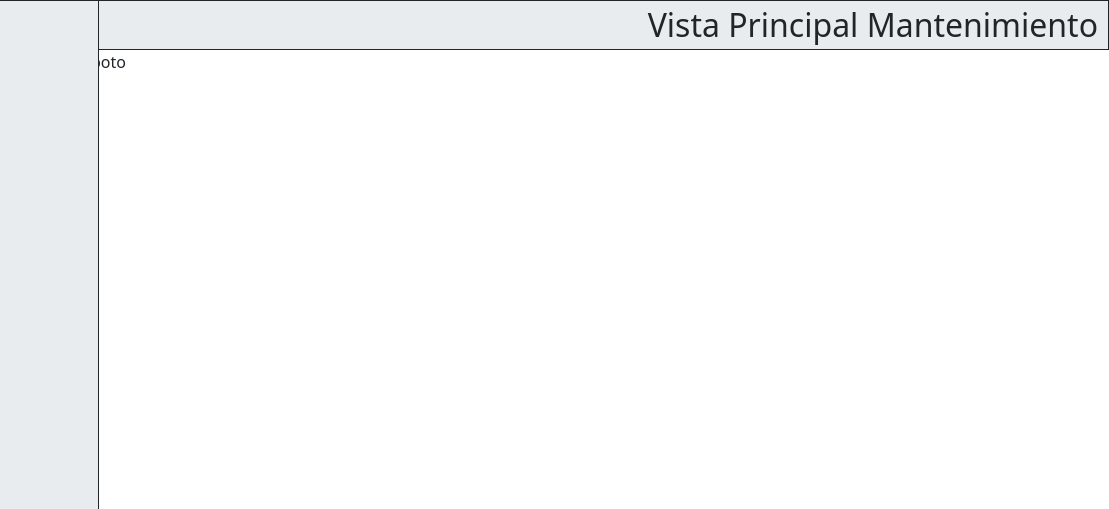
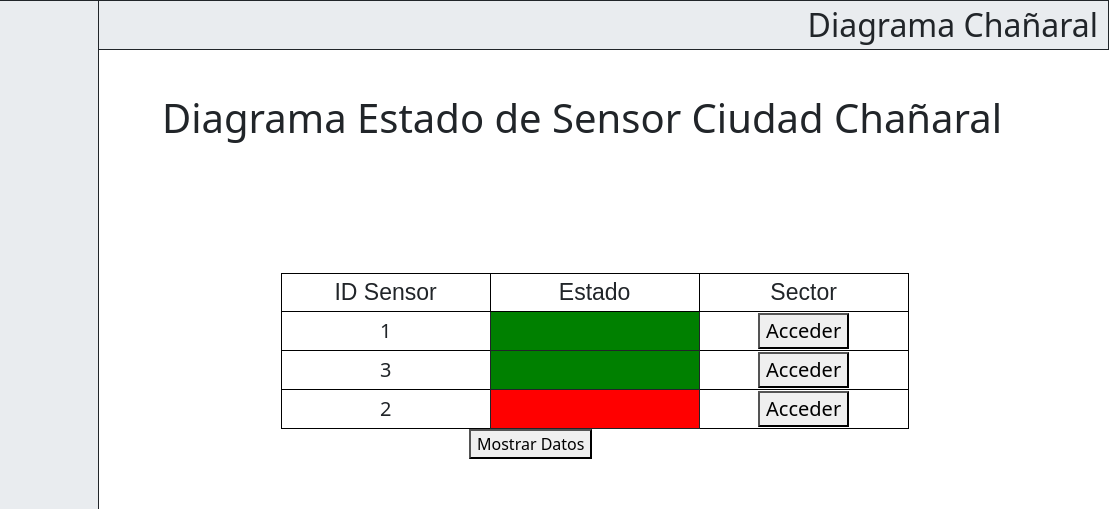
Before and after one commit to DanDie30/PlataformaNuevaAtacama, a website: page pages/DiagramaChanaral.html in a window 1280 px wide. Shown: the top 509 px of the page, 171-1280 px from the left. Drawn offline with nearby package versions, Linux system fonts and the light colour scheme.

Commit message:
RECUPERACION DATOS
Se han modificado las vistas, como tambien se han recuperado datos de la base de datos mediante un botón

```diff
--- a/pages/DiagramaChanaral.html
+++ b/pages/DiagramaChanaral.html
@@ -83,13 +83,44 @@
     .boton-config:hover {
       background-color: #e0e0e0;
     }
+
+    .TituloDiagrama{
+    text-align: center;
+    margin-left: 18%;
+    margin-top: 3%;
+    font-size: 40px;
+  }
+
+table, tr, th{
+    border: 1px solid rgb(0, 0, 0);
+    justify-content: center;
+    text-align: center;
+    margin: 0 auto;
+    width: 50%;
+}
+th{
+    width: 30%;
+
+    font-size: 23px;
+
+font-family: Arial, Helvetica, sans-serif;
+font-weight: 100;
+}
+tr{
+    font-size: 20px;
+}
+
+table{
+    margin-top: 10%;
+    margin-right: 15%;
+}
   </style>
 </head>
 <body>
       <!-- #### Encabezado #### -->
   <nav class=" navbar-light bg-body-secondary border border-dark text-dark">
     <p class="text-end text-dark fs-2 my-0" style="padding-right: 10px">
-      Vista Principal Mantenimiento
+      Diagrama Chañaral
     </p>
   </nav>
   <!-- SideBar-->
@@ -174,11 +205,83 @@
                 </div>
             </div>
           </div>
+        </div>
+    <!-- Mantén el resto del código intacto -->
+    <div class="TituloDiagrama">
+        Diagrama Estado de Sensor Ciudad Chañaral
+    </div>
 
-    <!-- Mantén el resto del código intacto -->
-<div class="col content">
-<p>poto</p>
-  </div>
+
+
+        <div class="ContenedorTabla">
+
+          <table class="">
+            <thead>
+              <tr>
+                <th scope="">ID Sensor</th>
+                <th scope="">Estado</th>
+                <th scope="">Sector</th>
+
+              </tr>
+            </thead>
+            <tbody>
+              <tr>
+                <td>1</td>
+                <td style="background-color: green; border-color: black; border: 1px solid;"></td>
+                <td><button>Acceder</button>  </td>
+              </tr>
+              <tr>
+                <td>3</td>
+                <td style="background-color: green; border-color: black; border: 1px solid;"></td>
+                <td><button>Acceder</button></td>
+
+              </tr>
+              <tr>
+                <td>2</td>
+                <td style="background-color: red; border-color: black; border: 1px solid;"></td>
+                <td><button>Acceder</button></td>
+
+              </tr>
+            </tbody>
+          </table>
+
+        </div>
+
+
+      </div>
+
+
+    <button id="botonMostrarDatos" style="margin-left: 50%;">Mostrar Datos</button>
+    <div id="datosPlanta" style="text-align: center;"></div>
+
+    <script>
+    document.getElementById('botonMostrarDatos').addEventListener('click', () => {
+fetch('/api/data')
+.then(response => response.json())
+.then(data => {
+console.log(data); // Verifica la estructura de los datos
+
+const datosPlantaDiv = document.getElementById('datosPlanta');
+datosPlantaDiv.innerHTML = ''; // Limpiar el contenedor antes de mostrar nuevos datos
+
+// Suponiendo que 'data' es un objeto con propiedades específicas
+// Mostrar las propiedades en el contenedor
+for (let i = 0; i < data.length; i++) {
+  const currentItem = data[i];
+  const info = document.createElement('p');
+  info.textContent = `ID de Planta: ${currentItem.IdPlanta}, Nombre de Planta: ${currentItem.Nombre_planta}, ID de Sector: ${currentItem.IdSector}`;
+  datosPlantaDiv.appendChild(info);
+}
+
+})
+.catch(error => {
+console.error('Error al obtener datos de la tabla Planta:', error);
+});
+});
+      </script>
+
+
+</div>
   <!-- Mantén el resto del código intacto -->
 
 
```
Also changed, not shown: pages/DiagramaVallenar.html (+81 -1 lines), src/routes/router.js (+7 -6 lines).
